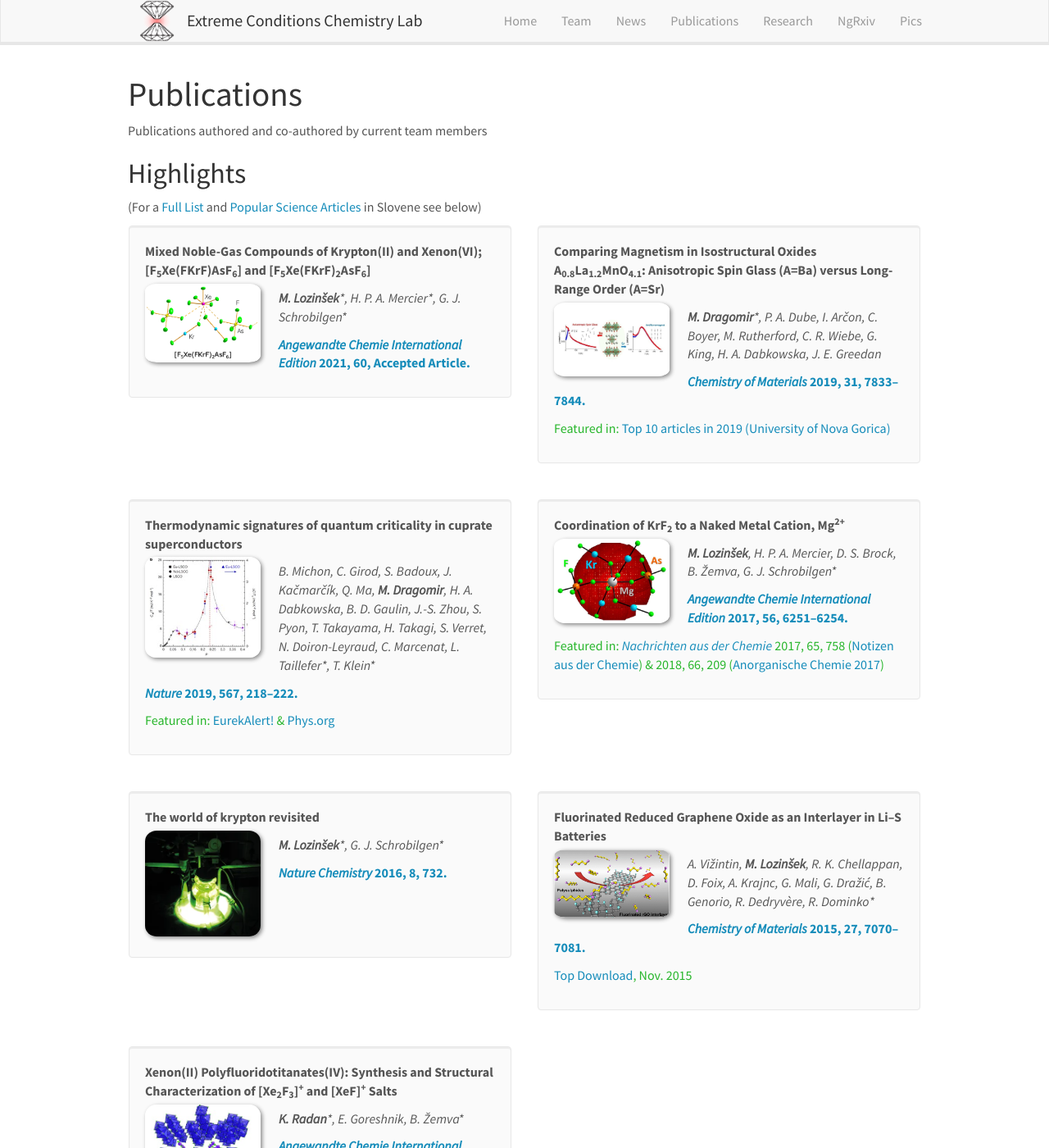
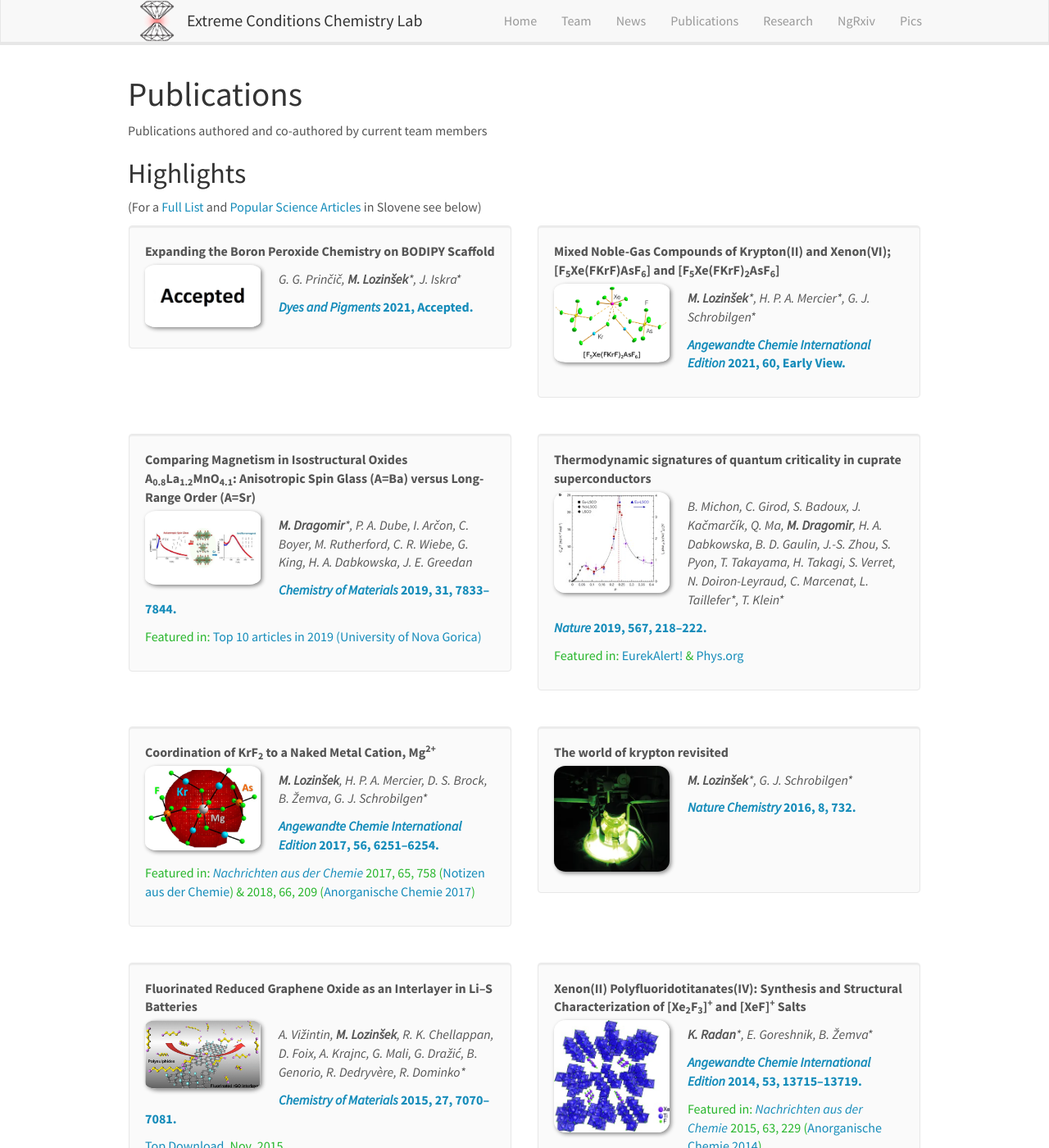
Before and after one commit to eccl-jsi/eccl-jsi.github.io, a Jekyll site: the page built from _pages/publications.md, in a window 1280 px wide and 1400 px high. Shown: the whole window at 82% size. Built offline with Jekyll 4.4.1, drawn with Linux system fonts in a browser that asks for light colours; nearby versions of some CDN libraries; some of the changed text lies outside the part shown.

Commit message:
Update publist.yml

```diff
--- a/_data/publist.yml
+++ b/_data/publist.yml
@@ -1,11 +1,20 @@
 ---
+-
+  authors: "G. G. Prinčič, <b>M. Lozinšek</b>&#42;, J. Iskra*"
+  description: ""
+  highlight: 1
+  image: Accepted.jpg
+  link:
+    display: "<i>Dyes and Pigments</i> 2021, Accepted."
+    url: "https://www.journals.elsevier.com/dyes-and-pigments"
+  title: "Expanding the Boron Peroxide Chemistry on BODIPY Scaffold"
 -
   authors: "<b>M. Lozinšek</b>&#42;, H. P. A. Mercier&#42;, G. J. Schrobilgen*"
   description: ""
   highlight: 1
   image: ACIE2020-TOC.png
   link:
-    display: "<i>Angewandte Chemie International Edition</i> 2021, 60, Accepted Article."
+    display: "<i>Angewandte Chemie International Edition</i> 2021, 60, Early View."
     url: "https://doi.org/10.1002/anie.202014682"
   title: "Mixed Noble-Gas Compounds of Krypton(II) and Xenon(VI); [F<sub>5</sub>Xe(FKrF)AsF<sub>6</sub>] and [F<sub>5</sub>Xe(FKrF)<sub>2</sub>AsF<sub>6</sub>]"
 -
```
